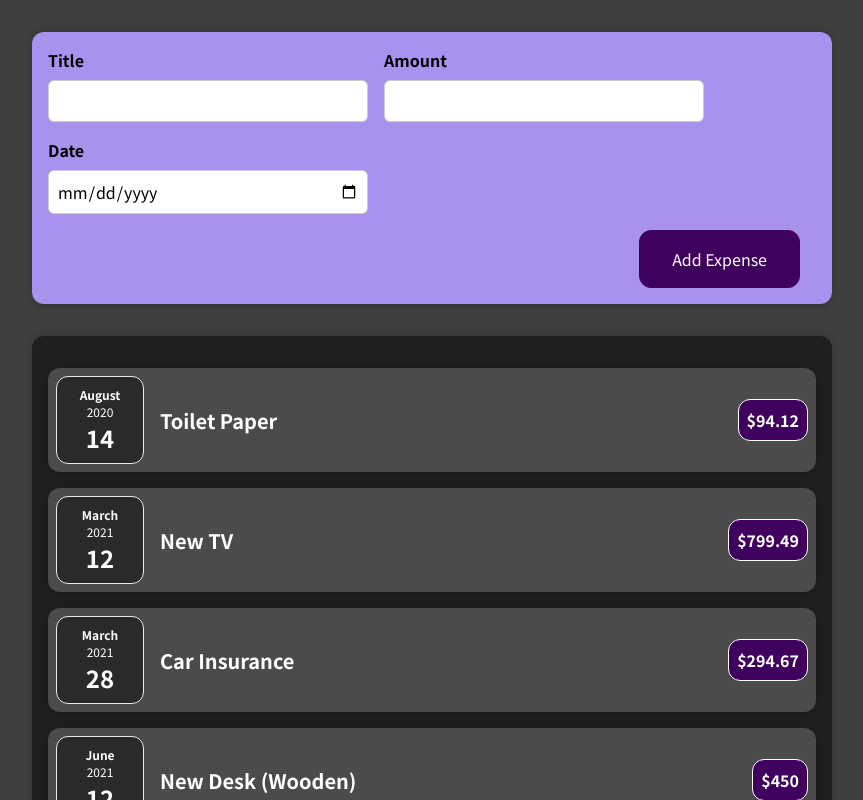
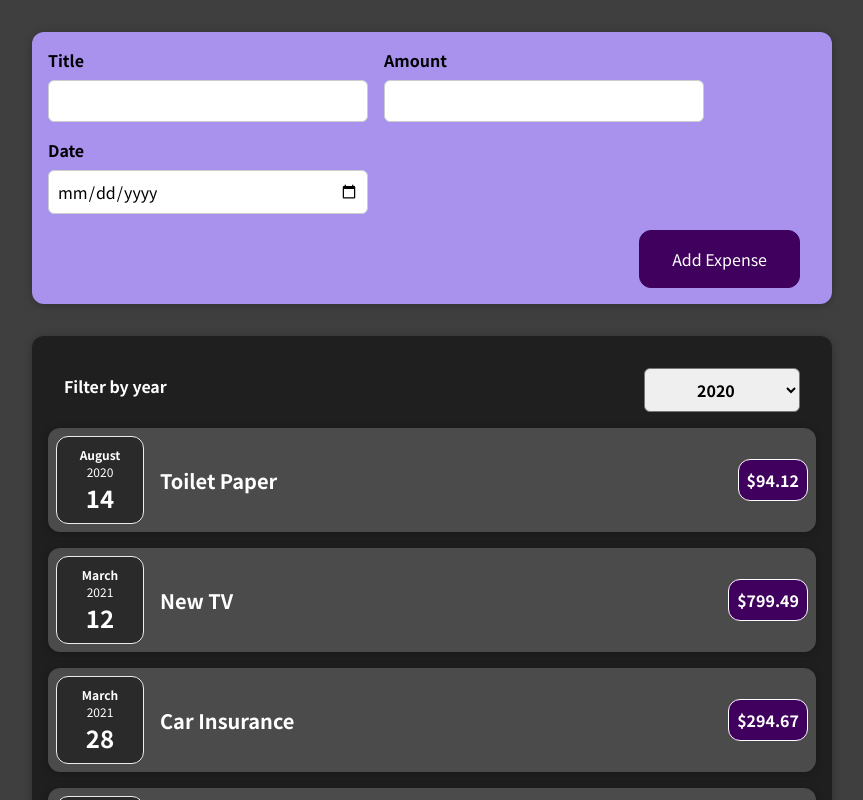
Before and after one commit to akshaygajjar/ExpenseTracker, a React (Create React App) app: page / in a window 1280 px wide. Shown: the top 800 px of the page, without its empty margins (208-1071 px from the left). Built offline with nearby package versions, Linux system fonts and the light colour scheme.

Commit message:
Add Expenses Filter Component

```diff
--- a/src/components/Expenses/Expenses.js
+++ b/src/components/Expenses/Expenses.js
@@ -1,10 +1,22 @@
+import { useState } from "react";
 import ExpenseItem from "./ExpenseItem";
 import Card from "../UI/Card";
+import ExpensesFilter from "./ExpensesFilter";
 import "./Expenses.css";
 
 function Expenses(props) {
+  const [filteredYear, setFilteredYear] = useState("2020");
+
+  const filterChangeHandler = (selectedYear) => {
+    setFilteredYear(selectedYear);
+  };
+
   return (
     <Card className="expenses">
+      <ExpensesFilter
+        selected={filteredYear}
+        onChangeFilter={filterChangeHandler}
+      />
       <ExpenseItem
         title={props.items[0].title}
         amount={props.items[0].amount}
--- /dev/null
+++ b/src/components/Expenses/ExpensesFilter.css
@@ -0,0 +1,24 @@
+.expenses-filter {
+  color: white;
+  padding: 0 1rem;
+}
+
+.expenses-filter__control {
+  display: flex;
+  width: 100%;
+  align-items: center;
+  justify-content: space-between;
+  margin: 1rem 0;
+}
+
+.expenses-filter label {
+  font-weight: bold;
+  margin-bottom: 0.5rem;
+}
+
+.expenses-filter select {
+  font: inherit;
+  padding: 0.5rem 3rem;
+  font-weight: bold;
+  border-radius: 6px;
+}
--- /dev/null
+++ b/src/components/Expenses/ExpensesFilter.js
@@ -0,0 +1,25 @@
+import React from 'react';
+
+import './ExpensesFilter.css';
+
+const ExpensesFilter = (props) => {
+  const dropdownChangeHandler = (event) => {
+    props.onChangeFilter(event.target.value);
+  };
+
+  return (
+    <div className='expenses-filter'>
+      <div className='expenses-filter__control'>
+        <label>Filter by year</label>
+        <select value={props.selected} onChange={dropdownChangeHandler}>
+          <option value='2022'>2022</option>
+          <option value='2021'>2021</option>
+          <option value='2020'>2020</option>
+          <option value='2019'>2019</option>
+        </select>
+      </div>
+    </div>
+  );
+};
+
+export default ExpensesFilter;
```
